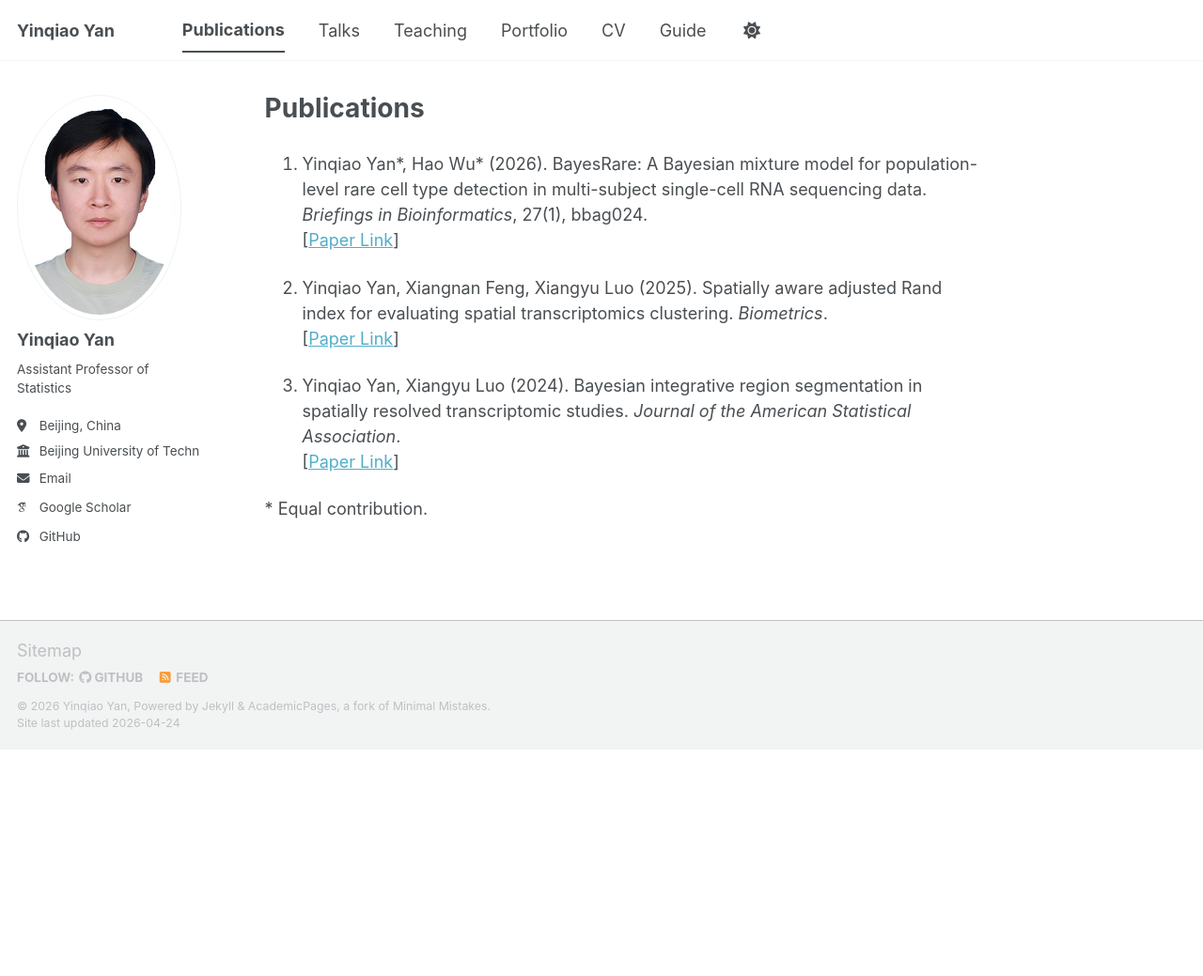
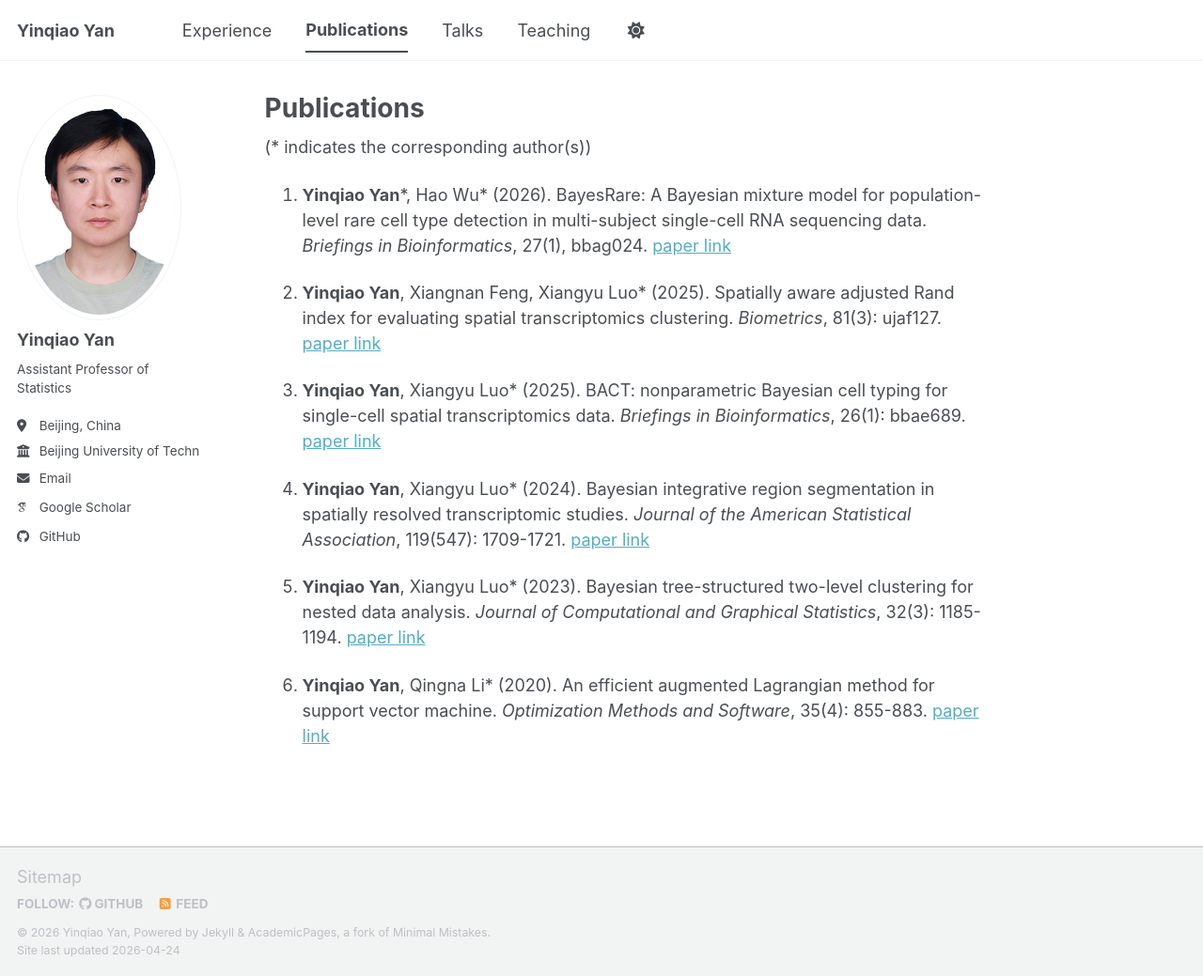
Before and after one commit to yinqiaoyan/yinqiaoyan.github.io, a Jekyll site: the page built from _pages/publications.md, in a window 1280 px wide and 1039 px high. Shown: the whole window at 94% size. Built offline with Jekyll 4.4.1, drawn with Linux system fonts in a browser that asks for light colours; some web fonts are replaced; a script bundle is joined from its source files by our own code; library files that are not in the unit come from our copies.

Commit message:
commit info

```diff
--- a/_data/navigation.yml
+++ b/_data/navigation.yml
@@ -8,6 +8,9 @@
 #      Markdown formatted page while the second is generated using JSON.
 
 main:
+  - title: "Experience"
+    url: /experience/
+
   - title: "Publications"
     url: /publications/
 
@@ -17,17 +20,17 @@ main:
   - title: "Teaching"
     url: /teaching/
 
-  - title: "Portfolio"
-    url: /portfolio/
+  # - title: "Portfolio"
+  #   url: /portfolio/
 
   # - title: "Blog Posts"
   #   url: /year-archive/
 
-  - title: "CV"
-    url: /cv/
+  # - title: "CV"
+  #   url: /cv/
 
   # - title: "CV"
   #   url: /cv-json/
 
-  - title: "Guide"
-    url: /markdown/
+  # - title: "Guide"
+  #   url: /markdown/
--- a/_pages/publications.md
+++ b/_pages/publications.md
@@ -4,13 +4,22 @@ permalink: /publications/
 author_profile: true
 ---
 
-1. Yinqiao Yan\*, Hao Wu\* (2026). BayesRare: A Bayesian mixture model for population-level rare cell type detection in multi-subject single-cell RNA sequencing data. *Briefings in Bioinformatics*, 27(1), bbag024.
-   [[Paper Link](https://example.com)]
+(\* indicates the corresponding author(s))
 
-2. Yinqiao Yan, Xiangnan Feng, Xiangyu Luo (2025). Spatially aware adjusted Rand index for evaluating spatial transcriptomics clustering. *Biometrics*.
-   [[Paper Link](https://example.com)]
+1. **Yinqiao Yan**\*, Hao Wu\* (2026). BayesRare: A Bayesian mixture model for population-level rare cell type detection in multi-subject single-cell RNA sequencing data. *Briefings in Bioinformatics*, 27(1), bbag024.
+   [paper link](https://academic.oup.com/bib/article/27/1/bbag024/8456480)
 
-3. Yinqiao Yan, Xiangyu Luo (2024). Bayesian integrative region segmentation in spatially resolved transcriptomic studies. *Journal of the American Statistical Association*.
-   [[Paper Link](https://example.com)]
+2. **Yinqiao Yan**, Xiangnan Feng, Xiangyu Luo\* (2025). Spatially aware adjusted Rand index for evaluating spatial transcriptomics clustering. *Biometrics*, 81(3): ujaf127.
+   [paper link](https://doi.org/10.1093/biomtc/ujaf127)
 
-\* Equal contribution.
+3. **Yinqiao Yan**, Xiangyu Luo\* (2025). BACT: nonparametric Bayesian cell typing for single-cell spatial transcriptomics data. *Briefings in Bioinformatics*, 26(1): bbae689.
+   [paper link](https://academic.oup.com/bib/article/26/1/bbae689/7942252)
+
+4. **Yinqiao Yan**, Xiangyu Luo\* (2024). Bayesian integrative region segmentation in spatially resolved transcriptomic studies. *Journal of the American Statistical Association*, 119(547): 1709-1721.
+   [paper link](https://www.tandfonline.com/doi/full/10.1080/01621459.2024.2308323)
+
+5. **Yinqiao Yan**, Xiangyu Luo\* (2023). Bayesian tree-structured two-level clustering for nested data analysis. *Journal of Computational and Graphical Statistics*, 32(3): 1185-1194.
+   [paper link](https://www.tandfonline.com/doi/full/10.1080/10618600.2022.2130927)
+
+6. **Yinqiao Yan**, Qingna Li\* (2020). An efficient augmented Lagrangian method for support vector machine. *Optimization Methods and Software*, 35(4): 855-883.
+   [paper link](https://www.tandfonline.com/doi/full/10.1080/10556788.2020.1734002)
```
Also changed, not shown: _pages/about.md (+1 -1 lines), _pages/experience.md (added, +16 -0 lines).
